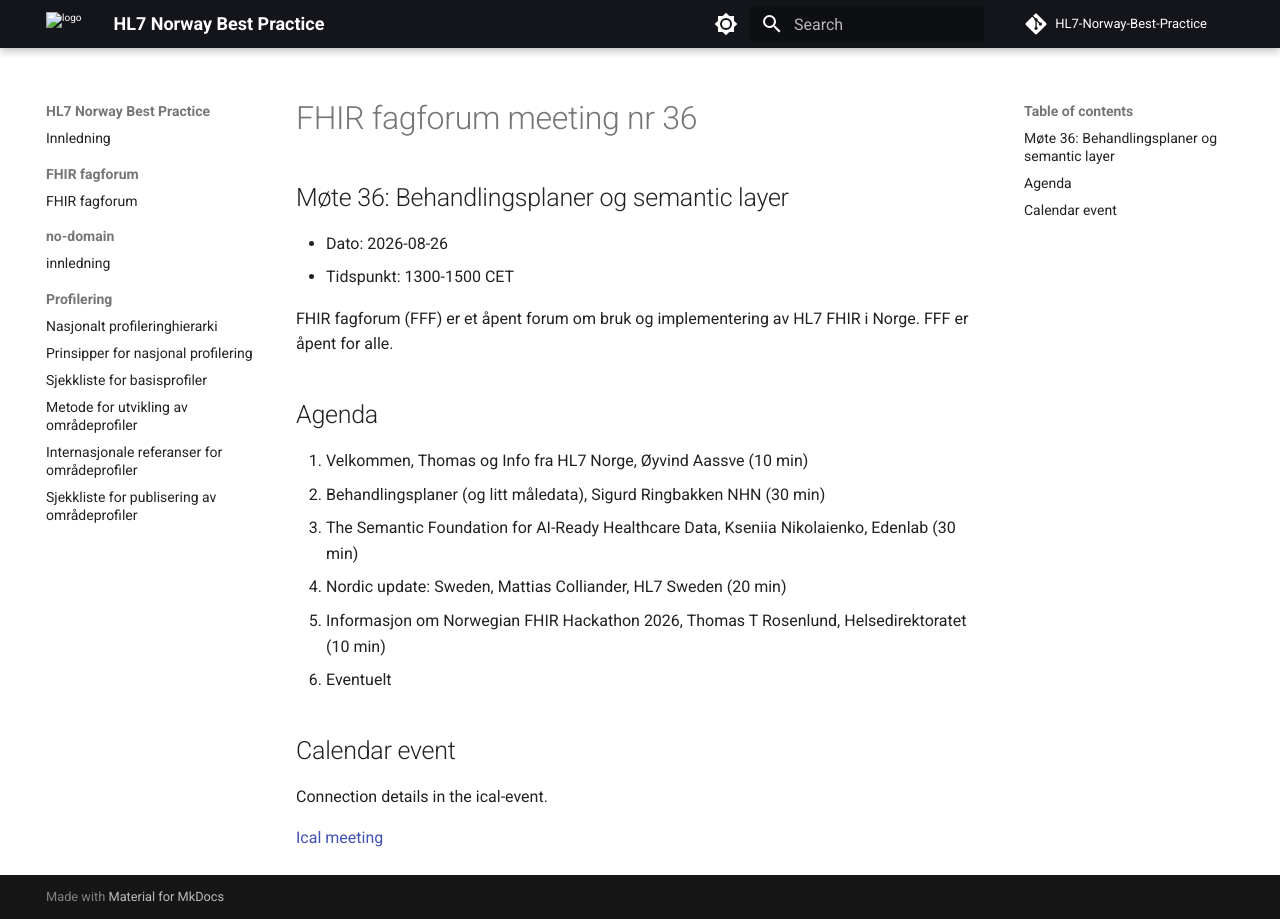
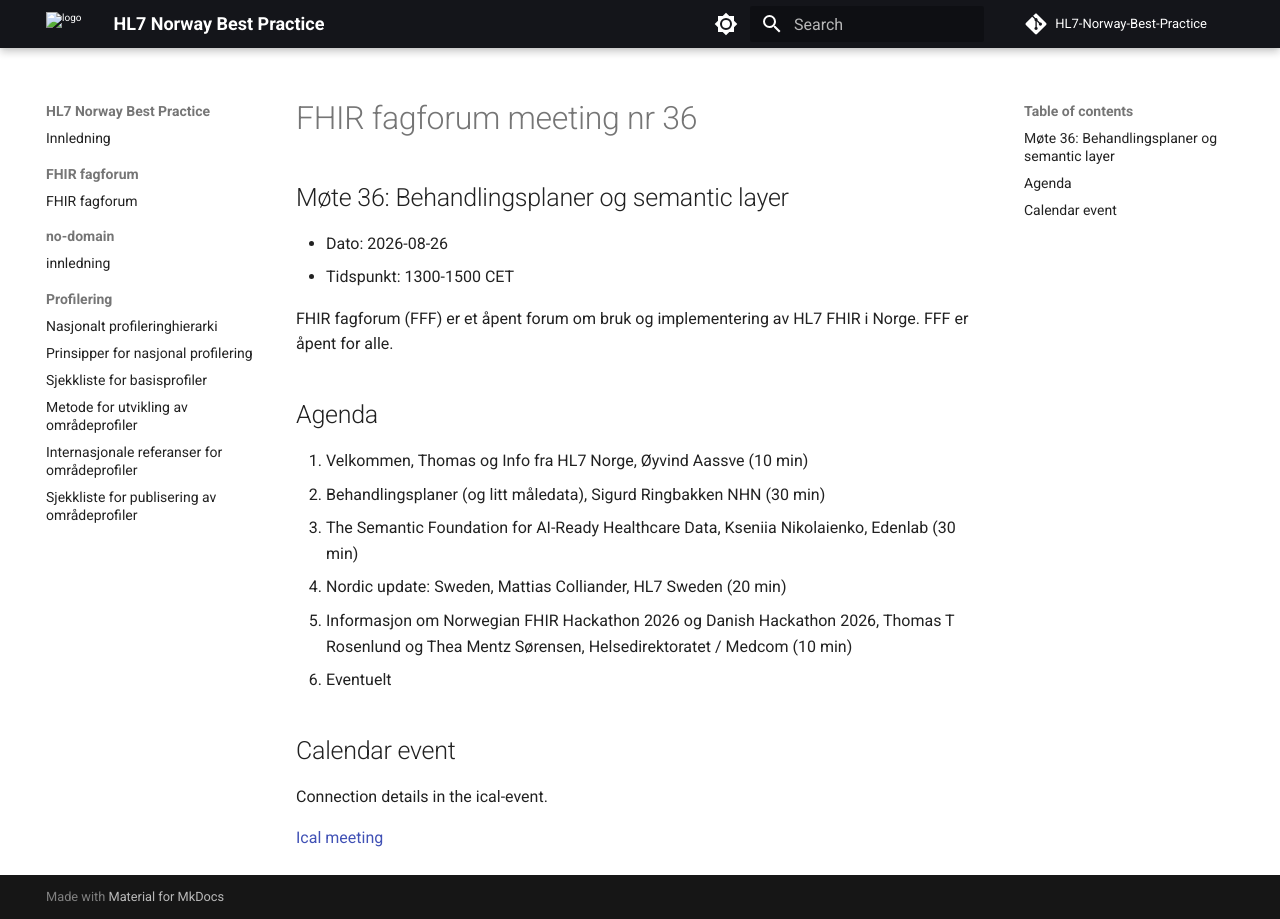
Before and after one commit to HL7Norway/best-practice, an MkDocs documentation site: the page built from docs/FHIR-faglig-forum/_agenda/2026-08-26-agenda.md, in a window 1280 px wide. Built offline with MkDocs 1.6.1 and Material for MkDocs 9.7.7, drawn with Linux system fonts in a browser that asks for light colours; comment, search, counter and statistics services are not loaded.

Commit message:
agenda update

```diff
--- a/docs/FHIR-faglig-forum/_agenda/2026-08-26-agenda.md
+++ b/docs/FHIR-faglig-forum/_agenda/2026-08-26-agenda.md
@@ -19,7 +19,7 @@
 2. Behandlingsplaner (og litt måledata), Sigurd Ringbakken NHN (30 min)
 3. The Semantic Foundation for AI-Ready Healthcare Data, Kseniia Nikolaienko, Edenlab (30 min)
 4. Nordic update: Sweden, Mattias Colliander, HL7 Sweden (20 min)
-5. Informasjon om Norwegian FHIR Hackathon 2026, Thomas T Rosenlund, Helsedirektoratet (10 min)
+5. Informasjon om Norwegian FHIR Hackathon 2026 og Danish Hackathon 2026, Thomas T Rosenlund og Thea Mentz Sørensen, Helsedirektoratet / Medcom (10 min)
 6. Eventuelt
 
 ## Calendar event
```
Also changed, not shown: docs/FHIR-faglig-forum/_agenda/2026-11-XX-agenda.md (added, +27 -0 lines).
